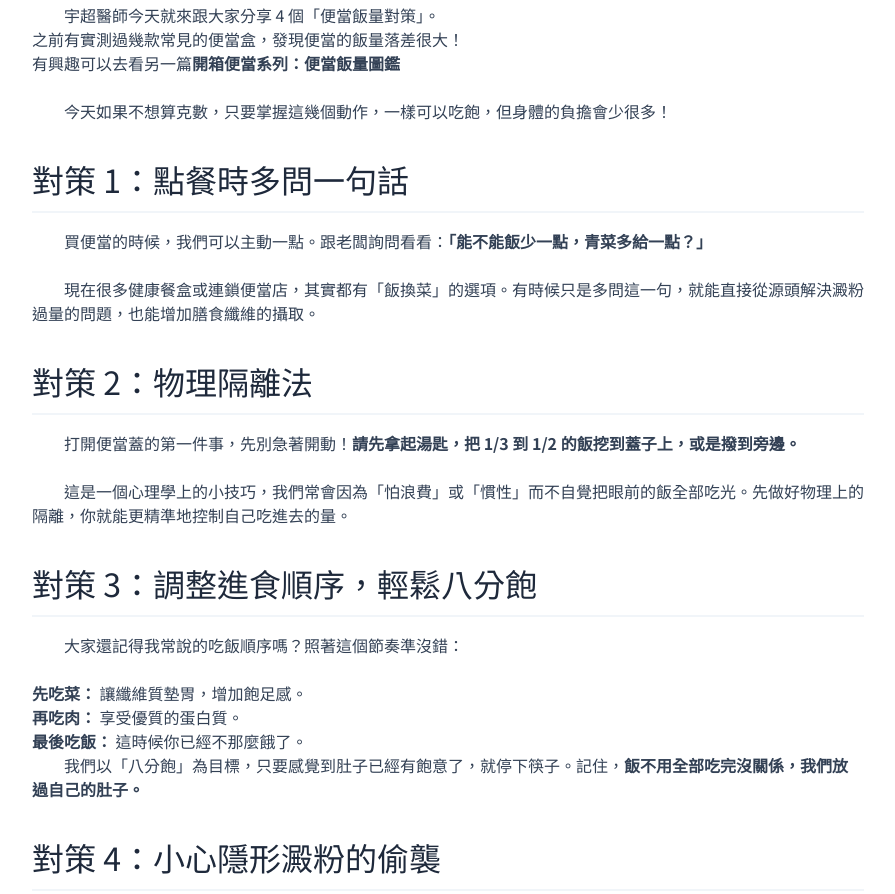
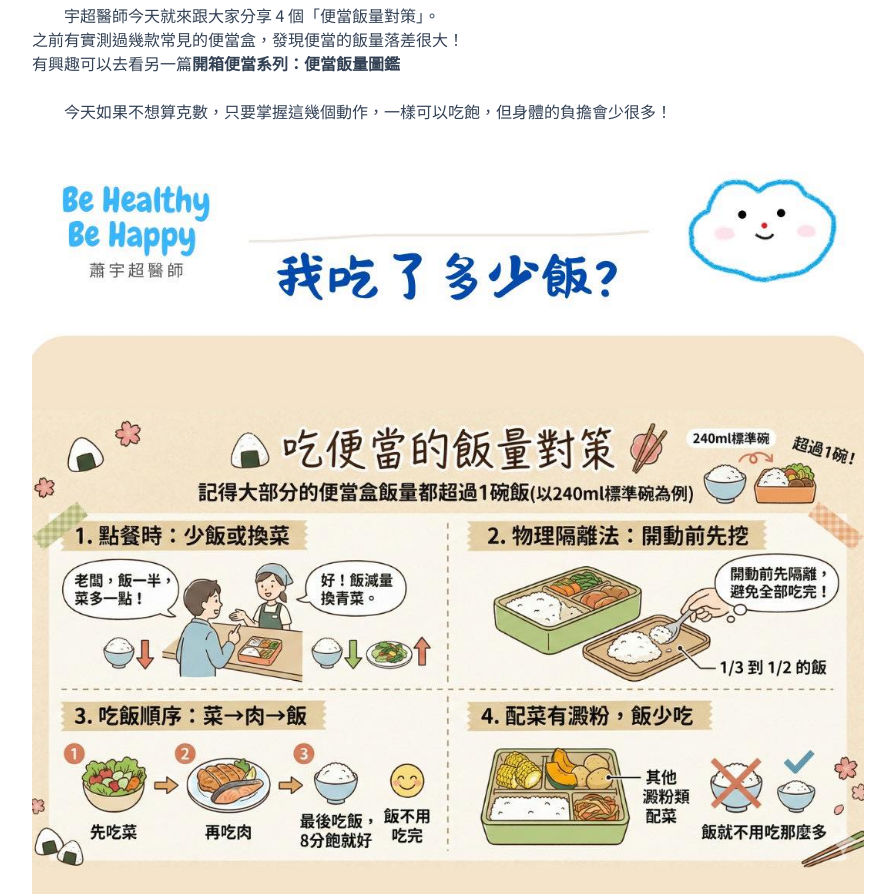
Before and after one commit to LukeHsiao-YC/smilecloudtw, an Astro site: page /posts/eat-outside in a window 1280 px wide. Shown: the part 630-1524 px from the top of the page, without its empty margins (192-1087 px from the left). Built offline with nearby package versions, Linux system fonts and the light colour scheme; Astro itself is replaced by a stand-in of ours.

Commit message:
便當文

```diff
--- a/src/pages/posts/eat-outside.md
+++ b/src/pages/posts/eat-outside.md
@@ -12,6 +12,8 @@ tags: ["外食技巧", "便當減重", "減肥對策", "健康生活"]
 宇超醫師今天就來跟大家分享 4 個「便當飯量對策」。<br>之前有實測過幾款常見的便當盒，發現便當的飯量落差很大！<br>有興趣可以去看另一篇**開箱便當系列：便當飯量圖鑑**<br>
 
 今天如果不想算克數，只要掌握這幾個動作，一樣可以吃飽，但身體的負擔會少很多！
+
+![便當飯量對策](/image/eatoutside.jpg)
 
 ## 對策 1：點餐時多問一句話
 
```
Also changed, not shown: public/image/eatoutside.jpg (added).
